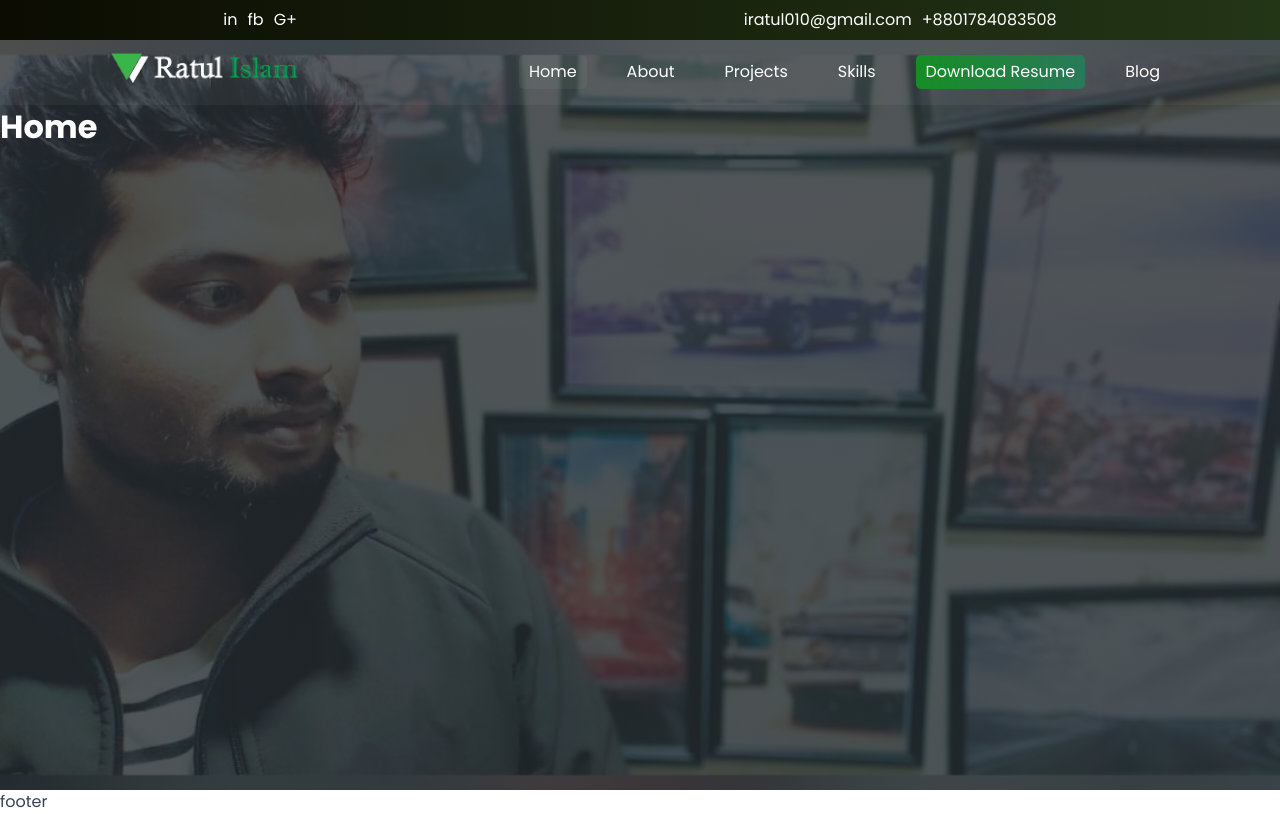
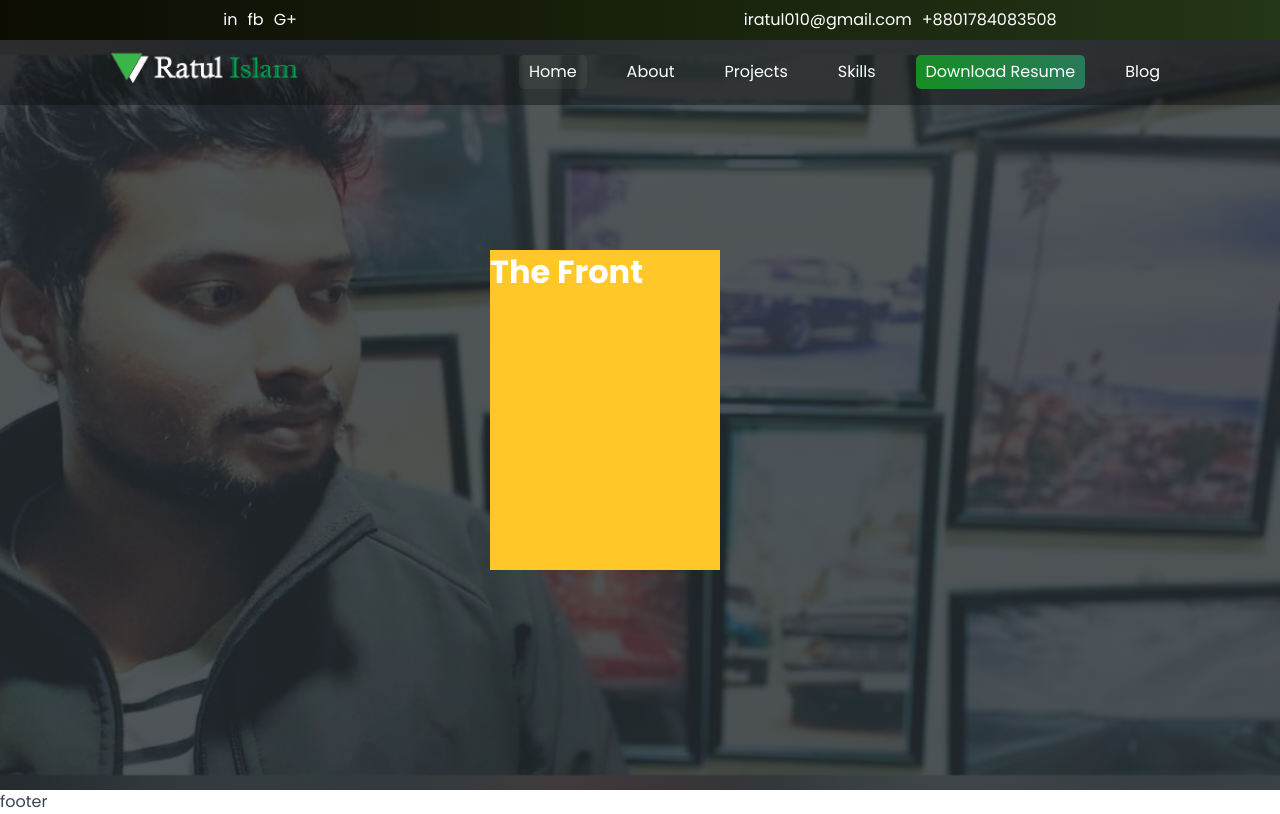
Before and after one commit to iratul010/portfolio-site, a React (Vite) app: page /homepage in a window 1280 px wide. Built offline with nearby package versions, Linux system fonts and the light colour scheme; a web font is replaced by a local one.

Commit message:
practice-card-animation

```diff
--- a/src/components/PagNav.jsx
+++ b/src/components/PagNav.jsx
@@ -7,7 +7,7 @@ const Nav = styled.nav`
   display: flex;
   height: 65px;
   justify-content: space-between;
-  background-color: rgba(255, 255, 255, 0.042);
+  background-color: rgba(13, 13, 13, 0.44);
   padding: 5px 100px;
   text-align: center;
 
@@ -36,8 +36,6 @@ const NavLinkStyled = styled(NavLink)`
 
   &:hover {
    color: var(--color-green-700);
-
-
   }
 
   &.active {
--- a/src/pages/Home.jsx
+++ b/src/pages/Home.jsx
@@ -1,12 +1,52 @@
-
+import styled from "styled-components";
 import Heading from "../ui/Heading";
 
+const MainContainer = styled.div`
+  position: absolute;
+  top: 50%;
+  left:50%;
+  margin: -150px;
+  width: 230px;
+  height: 320px;
+`;
 
+const TheCard = styled.div`
+  position: absolute;
+  width: 100%;
+  height: 100%;
+  transform-style: preserve-3d;
+  transition: all 0.5s ease;
 
+  &:hover {
+    transform: rotateY(180deg);
+  }
+`;
+const TheFront = styled.div`
+  position: absolute;
+  width: 100%;
+  height: 100%;
+  backface-visibility: hidden;
+  background-color: #ffc728;
+`;
+const TheBack = styled.div`
+  position: absolute;
+  width: 100%;
+  height: 100%;
+  backface-visibility: hidden;
+  transform: rotateY(180deg);
+  background-color: #333;
+`;
 function HomePage() {
   return (
     <div>
-      <Heading>Home</Heading>
+      <Heading>
+        <MainContainer>
+          <TheCard>
+            <TheFront>The Front</TheFront>
+            <TheBack>The Back</TheBack>
+          </TheCard>
+        </MainContainer>
+      </Heading>
     </div>
   );
 }
```
